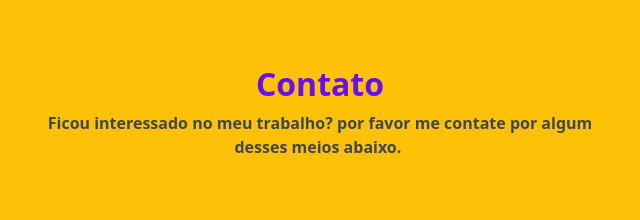
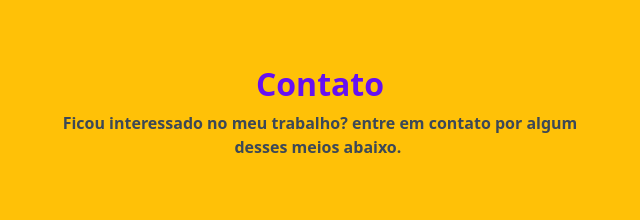
Before and after one commit to AlanoBurity/AlanoBurity.github.io, a plain HTML site: page index.html in a window 1280 px wide. Shown: the part 1912-2132 px from the top of the page, 320-960 px from the left. Drawn offline with Linux system fonts and the light colour scheme.

Commit message:
Update index.html

```diff
--- a/index.html
+++ b/index.html
@@ -96,7 +96,7 @@
             <div class="row mb-5">
                 <div class="col-md-8 col-xl-6 text-center mx-auto">
                     <h2><strong>Contato</strong></h2>
-                    <p class="w-lg-50"><strong>Ficou interessado no meu trabalho? por favor me contate por algum desses meios abaixo.&nbsp;</strong></p>
+                    <p class="w-lg-50"><strong>Ficou interessado no meu trabalho?  entre em contato por algum desses meios abaixo.&nbsp;</strong></p>
                 </div>
             </div>
             <div class="row d-flex justify-content-center">
```
